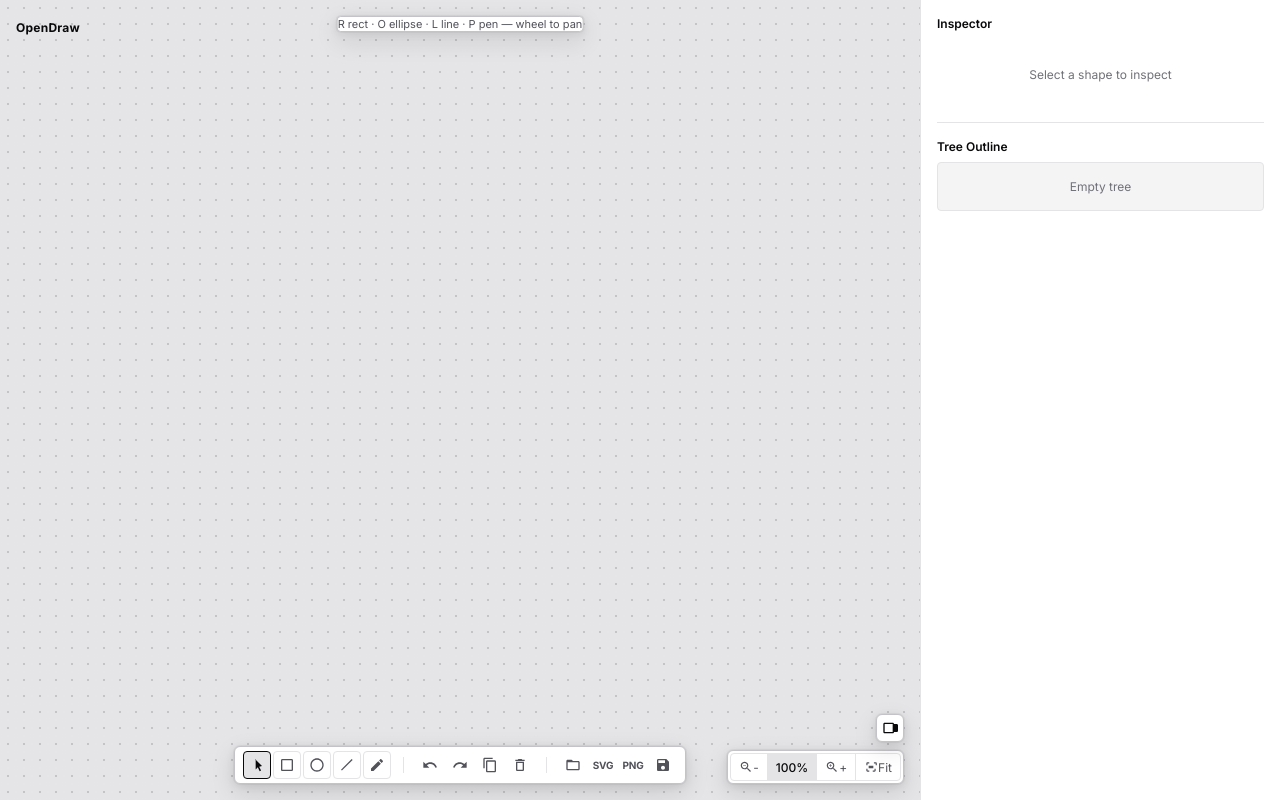
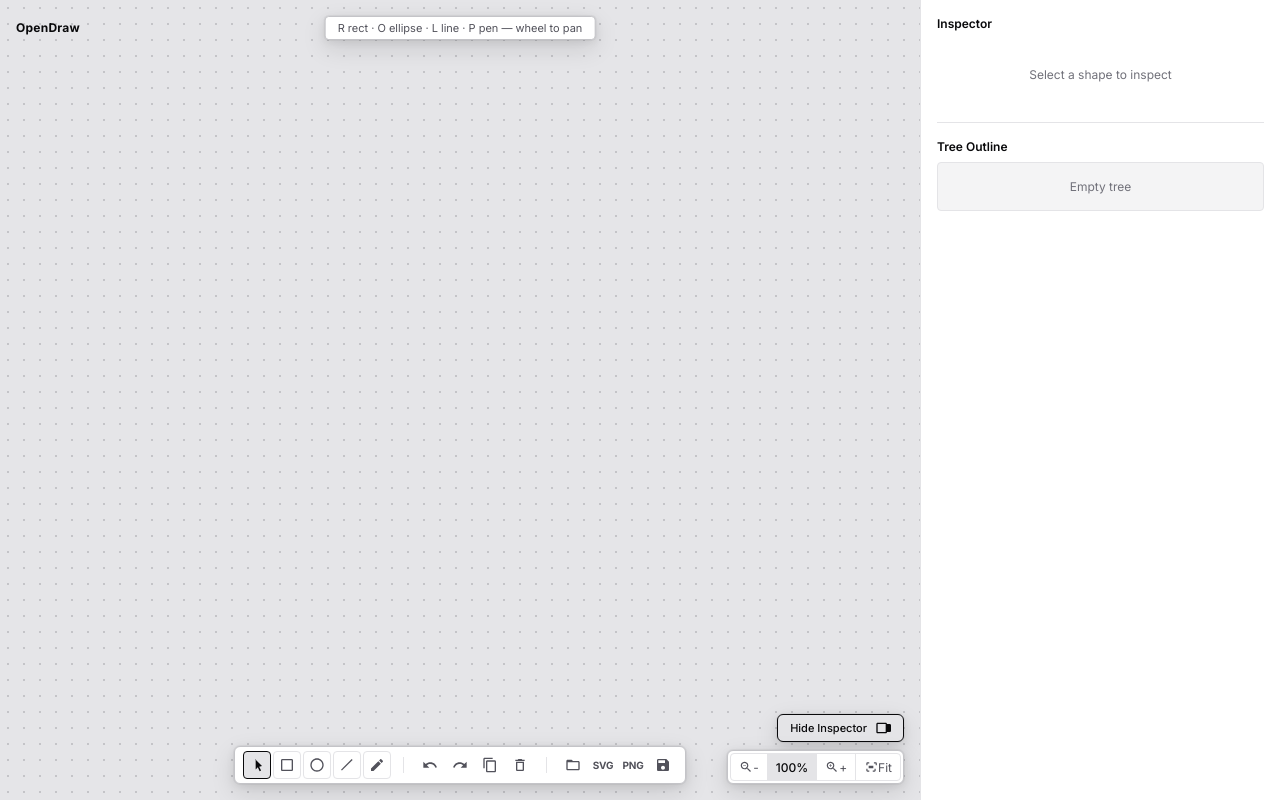
Before and after one commit to Chandu4221/open-draw, a React (Vite) app in the folder apps/playground/: page / in a window 1280 px wide. Built offline with nearby package versions, Linux system fonts and the light colour scheme.

Commit message:
feat(ui): format inspector toggle as text and icon with token gap (implements R-004, R-010, R-039)

```diff
--- a/apps/playground/src/components/CanvasZoomControls.tsx
+++ b/apps/playground/src/components/CanvasZoomControls.tsx
@@ -1,5 +1,5 @@
 import React from "react";
-import { OdIconButton, OdSegmentedControl, OdTooltip } from "@open-draw/ui";
+import { OdIcon, OdSegmentedControl } from "@open-draw/ui";
 
 export interface CanvasZoomControlsProps {
   readonly zoomPercent: number;
@@ -25,19 +25,23 @@ export function CanvasZoomControls(props: CanvasZoomControlsProps): React.JSX.El
     else if (id === "percent" || id === "fit-all") handleResetZoom();
   };
 
+  const isSidebarVisible = showSidebar ?? false;
+  const labelText = isSidebarVisible ? "Hide Inspector" : "Show Inspector";
+
   return (
     <div className="od-canvas-overlay-bottom-right">
       {setShowSidebar && (
-        <OdTooltip text={showSidebar ? "Hide Sidebar" : "Show Sidebar"}>
-          <OdIconButton
-            name="panel"
-            aria-label="Toggle Sidebar"
-            active={showSidebar ?? false}
-            className="od-panel-toggle-btn"
-            onClick={() => setShowSidebar((prev) => !prev)}
-          />
-        </OdTooltip>
+        <button
+          type="button"
+          aria-label={labelText}
+          className={`od-panel-toggle-btn ${isSidebarVisible ? "od-panel-toggle-btn--active" : ""}`}
+          onClick={() => setShowSidebar((prev) => !prev)}
+        >
+          <span>{labelText}</span>
+          <OdIcon name="panel" size={16} />
+        </button>
       )}
+
       <div className="od-zoom-controls">
         <OdSegmentedControl
           items={zoomItems}
--- a/apps/playground/src/components/ResponsiveControls.tsx
+++ b/apps/playground/src/components/ResponsiveControls.tsx
@@ -23,7 +23,7 @@ export function ResponsiveControls(props: ResponsiveControlsProps): React.JSX.El
   return (
     <div style={{ display: "flex", flexDirection: "column", gap: "var(--od-12)" }}>
       <div>
-        <span className="od-label" style={{ display: "block", marginBottom: "var(--od-6)" }}>
+        <span className="od-label" style={{ display: "block", marginBottom: "var(--od-4)" }}>
           Visibility (Hidden On)
         </span>
         <div style={{ display: "flex", flexWrap: "wrap", gap: "var(--od-8)" }}>
@@ -57,7 +57,7 @@ export function ResponsiveControls(props: ResponsiveControlsProps): React.JSX.El
       </div>
 
       <div>
-        <span className="od-label" style={{ display: "block", marginBottom: "var(--od-6)" }}>
+        <span className="od-label" style={{ display: "block", marginBottom: "var(--od-4)" }}>
           Flex Order
         </span>
         <div
--- a/packages/ui/src/base.css
+++ b/packages/ui/src/base.css
@@ -393,7 +393,7 @@
 .od-zoom-controls {
   display: flex;
   align-items: center;
-  gap: var(--od-6);
+  gap: var(--od-4);
   background-color: var(--od-surface);
   border: var(--od-border-width) solid var(--od-border-strong);
   border-radius: var(--od-radius);
@@ -402,10 +402,43 @@
 }
 
 .od-panel-toggle-btn {
+  display: inline-flex;
+  align-items: center;
+  gap: var(--od-8);
+  height: var(--od-control-height);
+  padding: 0 var(--od-12);
+  font-family: var(--od-font);
+  font-size: var(--od-text-xs);
+  font-weight: 500;
+  color: var(--od-text-secondary);
   background-color: var(--od-surface);
   border: var(--od-border-width) solid var(--od-border-strong);
   border-radius: var(--od-radius);
   box-shadow: var(--od-shadow-floating);
+  cursor: pointer;
+  user-select: none;
+  box-sizing: border-box;
+  transition: all 0.15s ease;
+}
+
+.od-panel-toggle-btn:hover {
+  border-color: var(--od-border-strong);
+  color: var(--od-text);
+}
+
+.od-panel-toggle-btn:active {
+  background-color: var(--od-accent-soft);
+}
+
+.od-panel-toggle-btn:focus-visible {
+  outline: var(--od-focus-ring) solid var(--od-accent);
+  outline-offset: var(--od-border-width);
+}
+
+.od-panel-toggle-btn--active {
+  background-color: var(--od-accent-soft);
+  border-color: var(--od-accent-border);
+  color: var(--od-accent);
 }
 
 /* Canvas Floating Brand Logo */
@@ -424,7 +457,7 @@
   top: var(--od-16);
   left: 50%;
   transform: translateX(-50%);
-  padding: var(--od-6) var(--od-12);
+  padding: var(--od-4) var(--od-12);
   font-size: var(--od-text-xs);
   color: var(--od-text-secondary);
   background-color: var(--od-surface);
```
Also changed, not shown: 2 other files (tests, documents, lock files or other folders).
